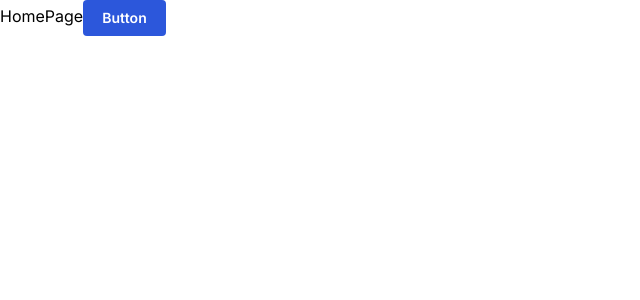
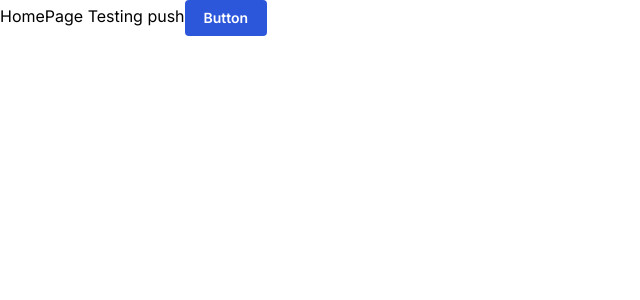
Before and after one commit to bayuhadi863/pju-monitoring-pens, a Next.js app: page / in a window 1280 px wide. Shown: the top 300 px of the page, without its empty margins (0-640 px from the left). Built offline with nearby package versions, Linux system fonts and the light colour scheme.

Commit message:
testing push

```diff
--- a/app/(home)/page.tsx
+++ b/app/(home)/page.tsx
@@ -4,7 +4,7 @@ import { Button } from '@mantine/core';
 const HomePage = () => {
   return (
     <div>
-      HomePage
+      HomePage Testing push
       <Button>Button</Button>
     </div>
   );
```
